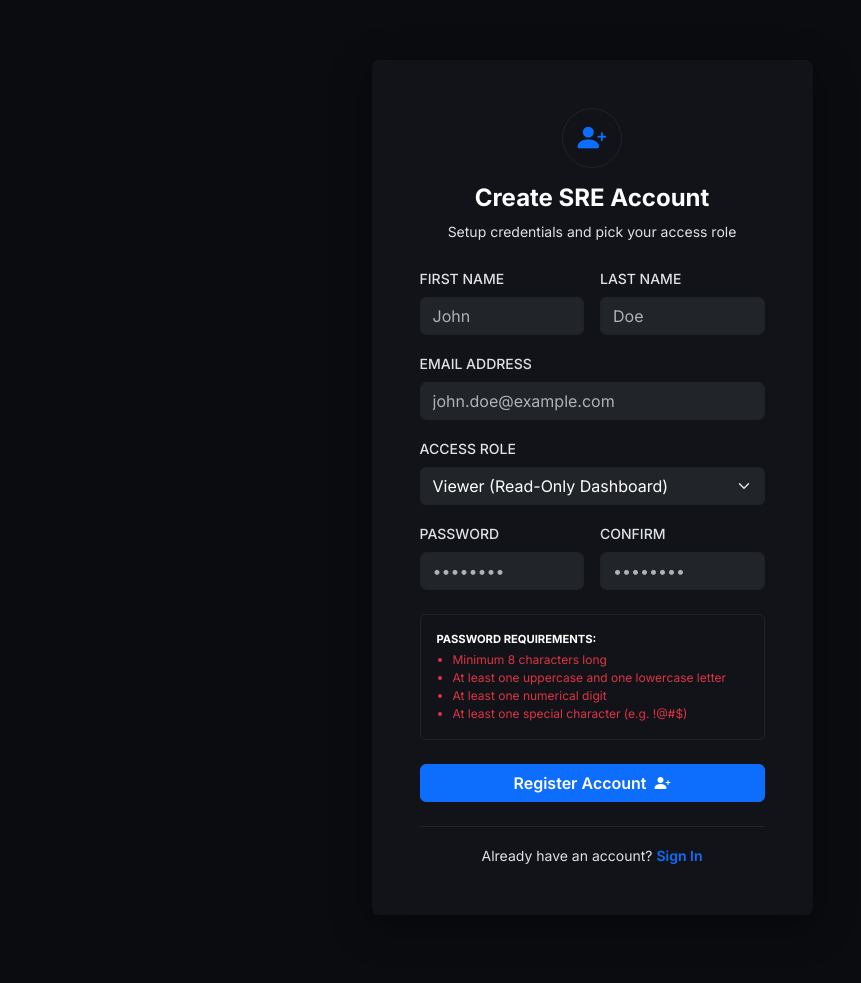
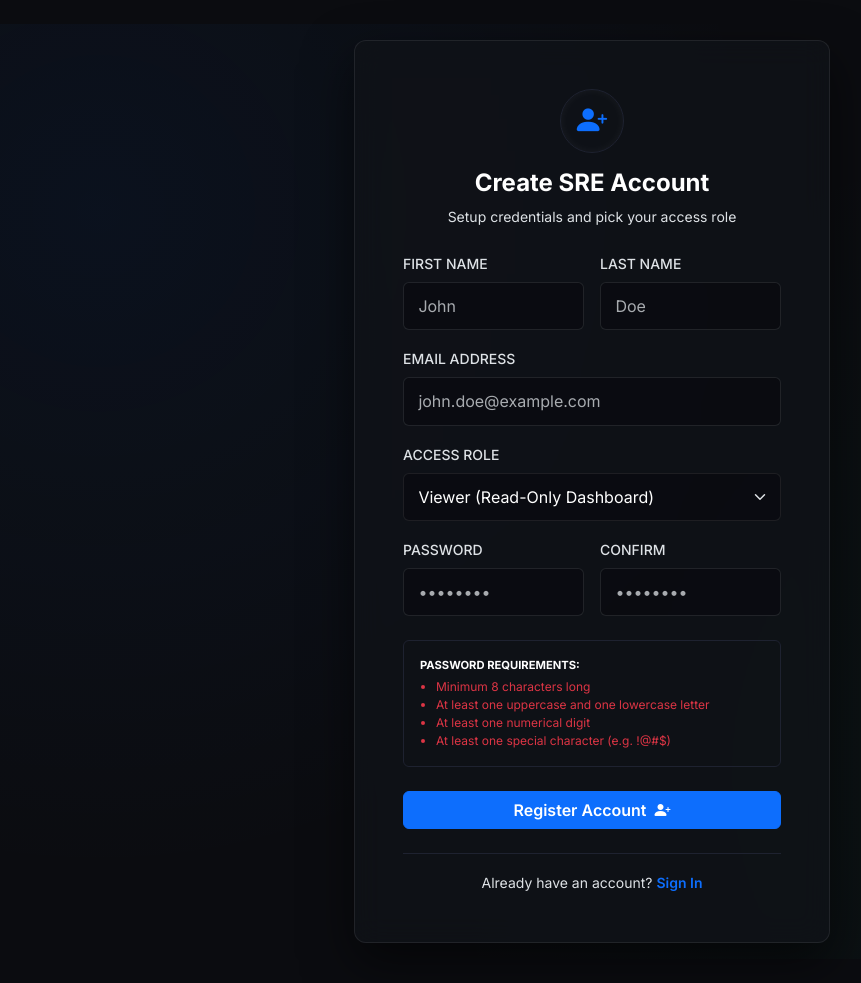
Before and after one commit to daneshwarinerti/Healthcheck-project, a FastAPI app: page /register in a window 1280 px wide. Shown: the whole page, without its empty margins (48-909 px from the left). Run offline with FastAPI, Linux system fonts and the light colour scheme.

Commit message:
changes made

```diff
--- a/health-monitoring-system/monitoring-dashboard/app/static/css/style.css
+++ b/health-monitoring-system/monitoring-dashboard/app/static/css/style.css
@@ -215,20 +215,55 @@ body {
     animation: pulse 1s infinite;
 }
 
-/* Auth Cards Glassmorphism styling */
+/* Premium Auth Pages Glassmorphism & Aesthetics */
+.auth-page-wrapper {
+    min-height: calc(100vh - 56px);
+    display: flex;
+    justify-content: center;
+    align-items: center;
+    background: radial-gradient(circle at 10% 20%, rgba(13, 110, 253, 0.06) 0%, transparent 50%),
+                radial-gradient(circle at 90% 80%, rgba(14, 201, 128, 0.04) 0%, transparent 50%);
+}
+
 .auth-card {
-    border-radius: 8px;
-    box-shadow: 0 10px 40px rgba(0, 0, 0, 0.4) !important;
+    background: rgba(17, 19, 24, 0.75) !important;
+    backdrop-filter: blur(14px);
+    -webkit-backdrop-filter: blur(14px);
+    border: 1px solid rgba(255, 255, 255, 0.08) !important;
+    border-radius: 12px !important;
+    box-shadow: 0 20px 50px rgba(0, 0, 0, 0.55) !important;
+}
+
+.auth-card .form-control, .auth-card .form-select {
+    background-color: rgba(8, 9, 13, 0.55) !important;
+    border: 1px solid rgba(255, 255, 255, 0.08) !important;
+    border-radius: 6px;
+    padding: 0.7rem 0.9rem;
+    color: #fff !important;
+    transition: border-color 0.2s ease, box-shadow 0.2s ease;
+}
+
+.auth-card .form-control:focus, .auth-card .form-select:focus {
+    border-color: #0d6efd !important;
+    box-shadow: 0 0 12px rgba(13, 110, 253, 0.3) !important;
+    background-color: rgba(8, 9, 13, 0.7) !important;
+}
+
+.auth-card .input-group-text {
+    background-color: rgba(8, 9, 13, 0.75) !important;
+    border: 1px solid rgba(255, 255, 255, 0.08) !important;
+    color: var(--text-muted);
 }
 
 .auth-icon-wrapper {
-    width: 60px;
-    height: 60px;
+    width: 64px;
+    height: 64px;
     border-radius: 50%;
     display: flex;
     align-items: center;
     justify-content: center;
-    font-size: 1.8rem;
+    font-size: 1.9rem;
+    box-shadow: inset 0 0 10px rgba(255,255,255,0.05);
 }
 
 /* Custom 1/5 column layout for KPI grid */
--- a/health-monitoring-system/monitoring-dashboard/app/templates/register.html
+++ b/health-monitoring-system/monitoring-dashboard/app/templates/register.html
@@ -3,11 +3,11 @@
 {% block title %}Register - {{ app_name }}{% endblock %}
 
 {% block content %}
-<div class="container d-flex justify-content-center align-items-center" style="min-height: calc(100vh - 56px);">
+<div class="auth-page-wrapper p-3">
     <div class="row w-100 justify-content-center">
         <div class="col-md-6 col-lg-5">
-            <div class="card auth-card shadow-lg border-0 bg-navbar border-dark-30">
-                <div class="card-body p-5">
+            <div class="card auth-card border-0">
+                <div class="card-body p-4 p-md-5">
                     <!-- Header -->
                     <div class="text-center mb-4">
                         <div class="auth-icon-wrapper mb-3 mx-auto bg-dark-20 border border-dark-30">
@@ -28,22 +28,22 @@
                         <div class="row g-3 mb-3">
                             <div class="col-6">
                                 <label for="first_name" class="form-label text-light-50 small fw-medium text-uppercase tracking-wider">First Name</label>
-                                <input type="text" class="form-control bg-dark-20 border-dark-30 text-white" id="first_name" required placeholder="John">
+                                <input type="text" class="form-control" id="first_name" required placeholder="John">
                             </div>
                             <div class="col-6">
                                 <label for="last_name" class="form-label text-light-50 small fw-medium text-uppercase tracking-wider">Last Name</label>
-                                <input type="text" class="form-control bg-dark-20 border-dark-30 text-white" id="last_name" required placeholder="Doe">
+                                <input type="text" class="form-control" id="last_name" required placeholder="Doe">
                             </div>
                         </div>
 
                         <div class="mb-3">
                             <label for="email" class="form-label text-light-50 small fw-medium text-uppercase tracking-wider">Email Address</label>
-                            <input type="email" class="form-control bg-dark-20 border-dark-30 text-white" id="email" placeholder="john.doe@example.com" required>
+                            <input type="email" class="form-control" id="email" placeholder="john.doe@example.com" required>
                         </div>
 
                         <div class="mb-3">
                             <label for="role" class="form-label text-light-50 small fw-medium text-uppercase tracking-wider">Access Role</label>
-                            <select class="form-select bg-dark-20 border-dark-30 text-white pointer" id="role" required>
+                            <select class="form-select pointer" id="role" required>
                                 <option value="Viewer">Viewer (Read-Only Dashboard)</option>
                                 <option value="Operator">Operator (Ack alerts, trigger checks)</option>
                                 <option value="Admin">Admin (Full privileges)</option>
@@ -53,11 +53,11 @@
                         <div class="row g-3 mb-4">
                             <div class="col-6">
                                 <label for="password" class="form-label text-light-50 small fw-medium text-uppercase tracking-wider">Password</label>
-                                <input type="password" class="form-control bg-dark-20 border-dark-30 text-white" id="password" required placeholder="••••••••">
+                                <input type="password" class="form-control" id="password" required placeholder="••••••••">
                             </div>
                             <div class="col-6">
                                 <label for="confirm_password" class="form-label text-light-50 small fw-medium text-uppercase tracking-wider">Confirm</label>
-                                <input type="password" class="form-control bg-dark-20 border-dark-30 text-white" id="confirm_password" required placeholder="••••••••">
+                                <input type="password" class="form-control" id="confirm_password" required placeholder="••••••••">
                             </div>
                         </div>
 
@@ -188,11 +188,11 @@
                 const data = await response.json();
 
                 if (!response.ok) {
-                    let msg = data.detail || "Account registration failure.";
-                    if (data.errors && data.errors.length > 0) {
-                        msg = data.errors.join(", ");
+                    let msg = data.detail;
+                    if (Array.isArray(data.detail)) {
+                        msg = data.detail.map(e => `${e.loc[e.loc.length - 1]}: ${e.msg}`).join(", ");
                     }
-                    throw new Error(msg);
+                    throw new Error(msg || "Account registration failure.");
                 }
 
                 // Redirect to login upon successful creation
```
Also changed, not shown: health-monitoring-system/monitoring-dashboard/app/templates/login.html (+12 -9 lines), 3 other files.
